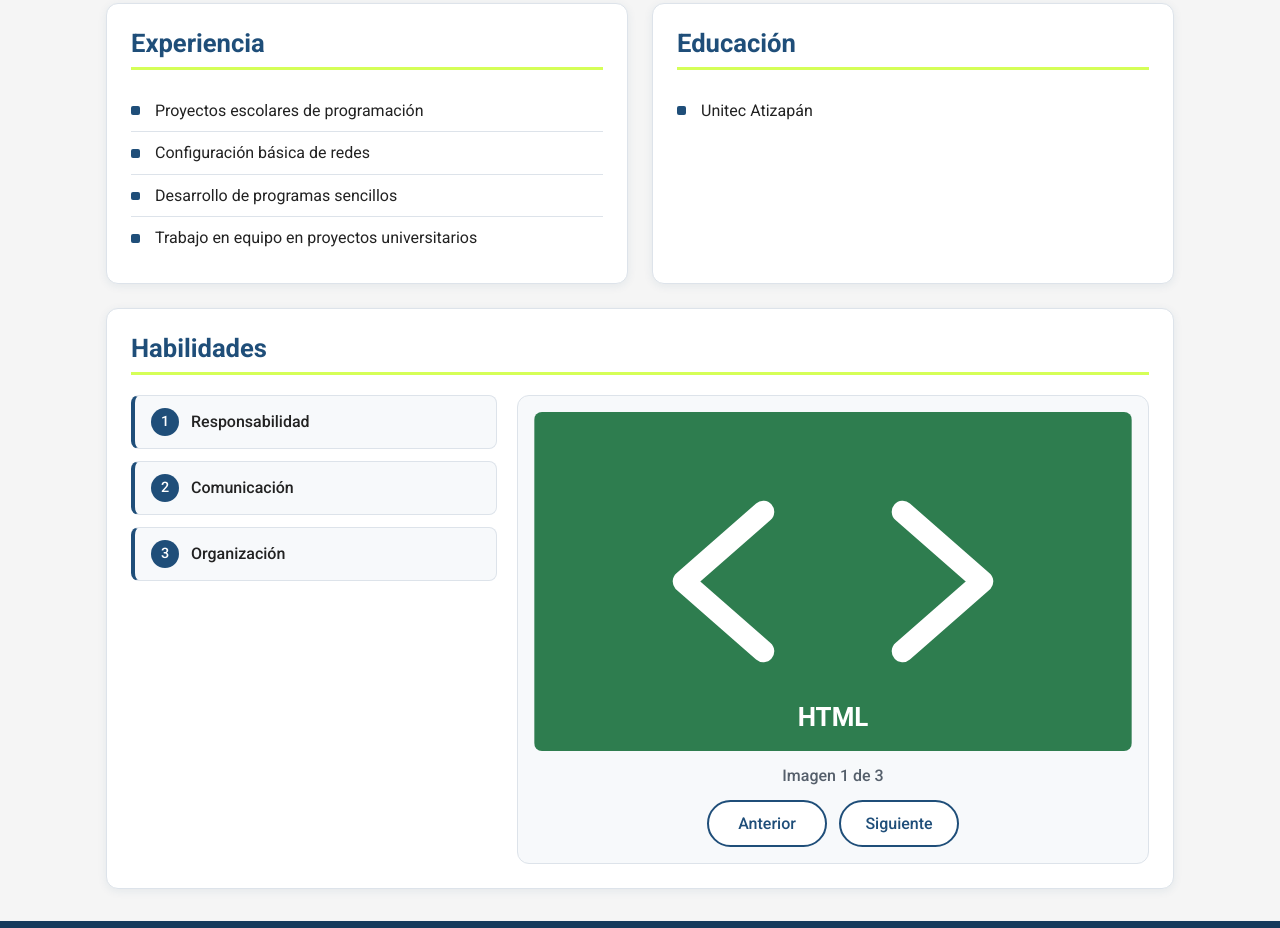
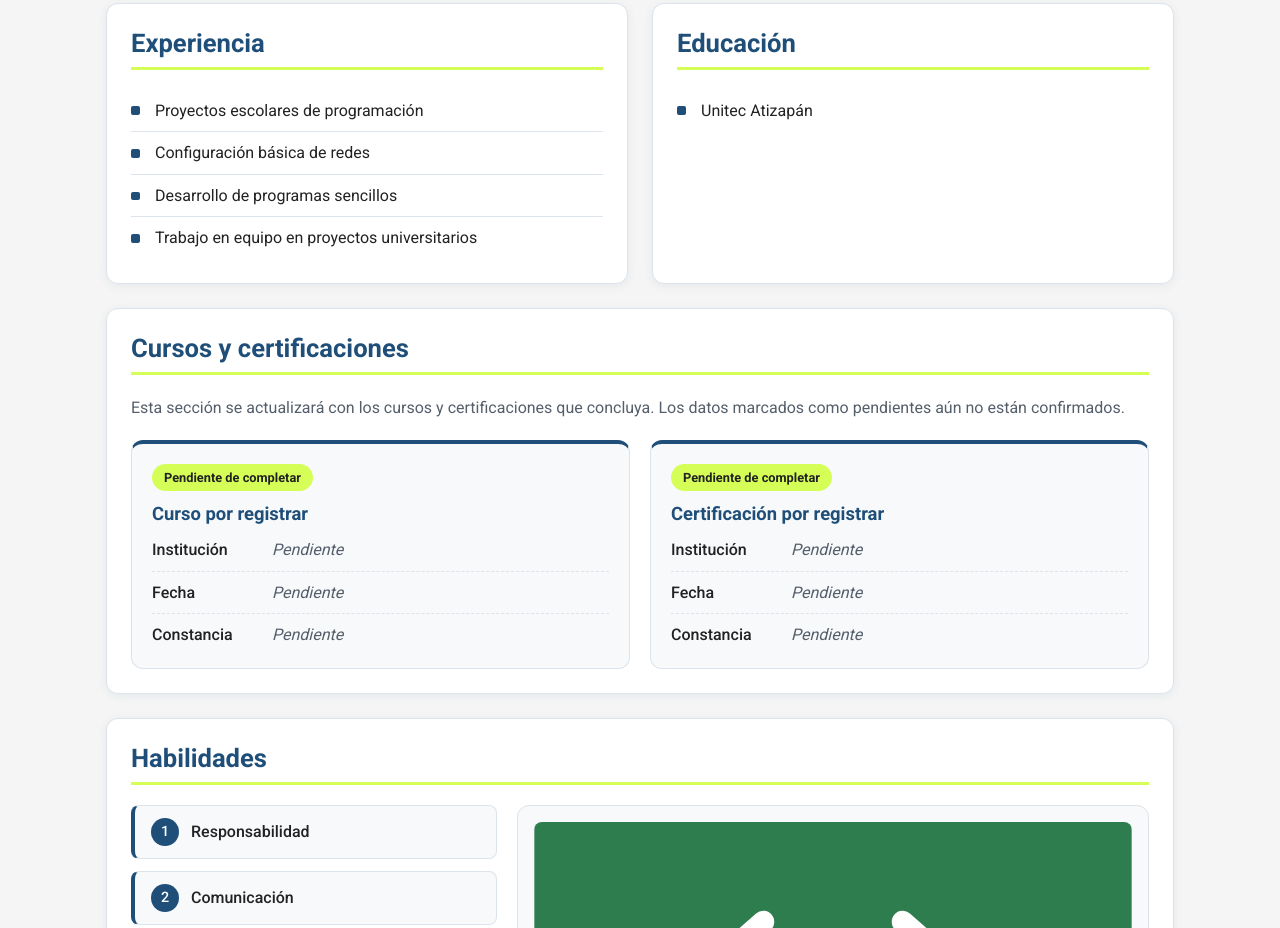
Before and after one commit to gerrybego/cv, a plain HTML site: page index.html in a window 1280 px wide. Shown: the part 1129-2057 px from the top of the page. Drawn offline with Linux system fonts and the light colour scheme.

Commit message:
Agregar seccion de cursos y certificaciones
- Nueva seccion <section id="certifications"> con titulo
  "Cursos y certificaciones" y enlace en el menu
- Contenido marcado como pendiente de completar: no se registran
  cursos ni certificaciones sin datos reales
- Estilos responsivos para la nueva seccion
- Bitacora prompts.md con las actividades y verificaciones reales

Co-Authored-By: Claude Opus 5.5 <noreply@anthropic.com>

```diff
--- a/css/styles.css
+++ b/css/styles.css
@@ -370,6 +370,89 @@ main > section > h2 {
 }
 
 /* ==========================================
+   CURSOS Y CERTIFICACIONES
+========================================== */
+
+#certifications {
+  grid-column: 1 / -1;
+}
+
+.cert-intro {
+  width: 100%;
+  margin: 0;
+  color: var(--color-muted);
+}
+
+/* Cuadrícula que pasa de varias columnas a una sola
+   según el ancho disponible, sin media queries */
+.cert-list {
+  display: grid;
+  grid-template-columns: repeat(auto-fit, minmax(min(100%, 260px), 1fr));
+  gap: var(--gutter);
+  width: 100%;
+  margin: 0;
+  padding: 0;
+  list-style: none;
+}
+
+.cert-card {
+  display: flex;
+  flex-direction: column;
+  gap: 0.75rem;
+  padding: 1.25rem;
+  background: var(--color-surface-alt);
+  border: 1px solid var(--color-border);
+  border-top: 4px solid var(--color-primary);
+  border-radius: var(--radius);
+}
+
+.cert-card h3 {
+  margin: 0;
+  color: var(--color-primary);
+  font-size: 1.15rem;
+}
+
+/* Etiqueta: fondo de acento con texto oscuro (buen contraste) */
+.cert-status {
+  align-self: flex-start;
+  padding: 0.2rem 0.75rem;
+  background: var(--color-accent);
+  color: var(--color-text);
+  border-radius: var(--radius-pill);
+  font-size: 0.8rem;
+  font-weight: 700;
+}
+
+.cert-details {
+  display: grid;
+  gap: 0.5rem;
+  margin: 0;
+}
+
+.cert-details div {
+  display: grid;
+  grid-template-columns: 7rem 1fr;
+  gap: 0.5rem;
+  padding-bottom: 0.5rem;
+  border-bottom: 1px dashed var(--color-border);
+}
+
+.cert-details div:last-child {
+  padding-bottom: 0;
+  border-bottom: none;
+}
+
+.cert-details dt {
+  font-weight: 500;
+}
+
+.cert-details dd {
+  margin: 0;
+  color: var(--color-muted);
+  font-style: italic;
+}
+
+/* ==========================================
    BOTONES
 ========================================== */
 
@@ -655,6 +738,11 @@ footer p {
     margin-top: 1rem;
   }
 
+  .cert-details div {
+    grid-template-columns: 1fr;
+    gap: 0;
+  }
+
 }
 
 /* Respeta la preferencia de movimiento reducido */
--- a/index.html
+++ b/index.html
@@ -62,6 +62,7 @@
         <li><a href="#projects">Proyectos</a></li>
         <li><a href="#experience">Experiencia</a></li>
         <li><a href="#education">Educación</a></li>
+        <li><a href="#certifications">Cursos y certificaciones</a></li>
         <li><a href="#skills">Habilidades</a></li>
       </ul>
     </nav>
@@ -192,6 +193,67 @@
 
     </section>
 
+    <!-- CURSOS Y CERTIFICACIONES -->
+    <!-- Contenido pendiente: no se registran cursos ni certificaciones
+         hasta contar con nombre, institución, fecha y constancia reales. -->
+    <section class="row" id="certifications">
+
+      <h2>Cursos y certificaciones</h2>
+
+      <p class="cert-intro">
+        Esta sección se actualizará con los cursos y certificaciones
+        que concluya. Los datos marcados como pendientes aún no
+        están confirmados.
+      </p>
+
+      <ul class="cert-list">
+
+        <li class="cert-card">
+          <span class="cert-status">Pendiente de completar</span>
+
+          <h3>Curso por registrar</h3>
+
+          <dl class="cert-details">
+            <div>
+              <dt>Institución</dt>
+              <dd>Pendiente</dd>
+            </div>
+            <div>
+              <dt>Fecha</dt>
+              <dd>Pendiente</dd>
+            </div>
+            <div>
+              <dt>Constancia</dt>
+              <dd>Pendiente</dd>
+            </div>
+          </dl>
+        </li>
+
+        <li class="cert-card">
+          <span class="cert-status">Pendiente de completar</span>
+
+          <h3>Certificación por registrar</h3>
+
+          <dl class="cert-details">
+            <div>
+              <dt>Institución</dt>
+              <dd>Pendiente</dd>
+            </div>
+            <div>
+              <dt>Fecha</dt>
+              <dd>Pendiente</dd>
+            </div>
+            <div>
+              <dt>Constancia</dt>
+              <dd>Pendiente</dd>
+            </div>
+          </dl>
+        </li>
+
+      </ul>
+
+    </section>
+
     <!-- HABILIDADES -->
     <section class="row" id="skills">
 
```
Also changed, not shown: 1 other file.
